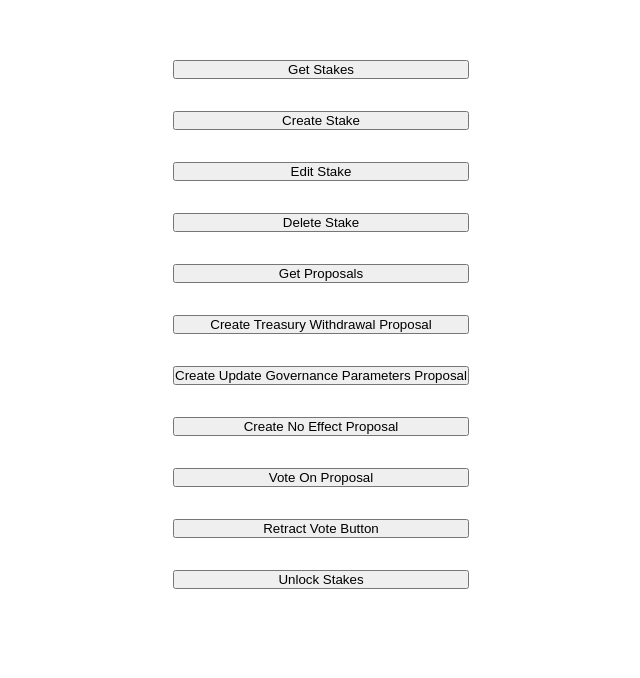
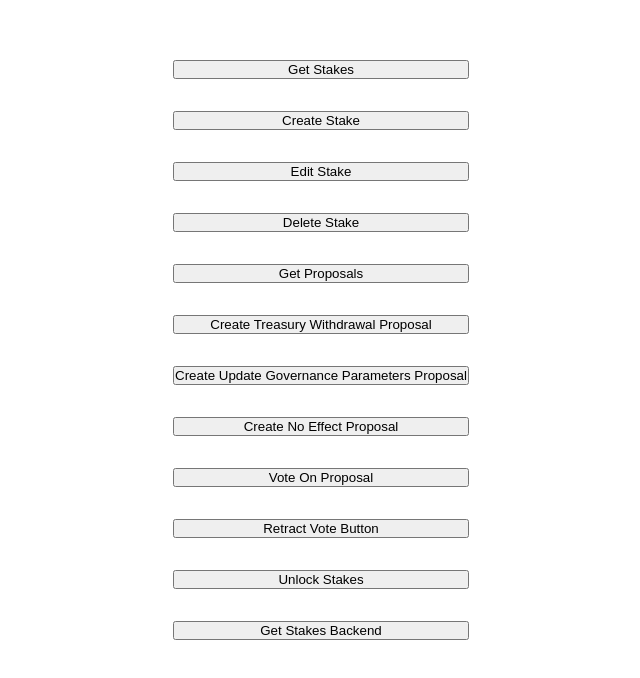
Before and after one commit to ClearContracts/sdk-test-app, a Next.js app: page / in a window 1280 px wide. Shown: the part 104-782 px from the top of the page, without its empty margins (319-959 px from the left). Built offline with nearby package versions, Linux system fonts and the light colour scheme.

Commit message:
Add example of getting stakes from backend

```diff
--- /dev/null
+++ b/src/app/getStakesBackendButton.tsx
@@ -0,0 +1,40 @@
+interface Props {
+  // eslint-disable-next-line @typescript-eslint/no-explicit-any
+  setStakes: any;
+}
+
+/**
+ * Sends a request to the Clarity Sync server to retrieve all stakes for a specific used address for a specific DAO.
+ * This is an example of how to use the Clarity SDK to retrieve stakes from the Clarity Sync server from a backend
+ * environment. It is up to you how to acquire the wallet's used Bech32 addresses.
+ * @param setStakes - Function to set the stakes
+ * @returns Array of stakes
+ */
+const GetStakesBackendButton = (props: Props) => {
+  const { setStakes } = props;
+
+  const handleOnClick = async () => {
+    // Note that it is up to you how to acquire the
+    // wallet's used Bech32 addresses.
+    const arrayOfAddresses = [
+      "e59210e73658506638e642a83f4e0671e73b9bcfdda25123c333d5c8",
+      "7872b5748f6a476235c2cb7e635daf869fa65d690943d02a225f932b",
+      "34e63645b8ccb7ebcdc4855a0bbcc7acbefed8b3d11f6b325d08c0cb",
+      "2952e33728c2fccbef6b717034e7184fdee1c2210b594b80da5f185d",
+      "e59210e73658506638e642a83f4e0671e73b9bcfdda25123c333d5c8",
+      "7872b5748f6a476235c2cb7e635daf869fa65d690943d02a225f932b",
+      "34e63645b8ccb7ebcdc4855a0bbcc7acbefed8b3d11f6b325d08c0cb",
+      "2952e33728c2fccbef6b717034e7184fdee1c2210b594b80da5f185d",
+    ];
+    const res = await fetch(
+      "/api/getStakes?usedAddresses=" + arrayOfAddresses.join(",")
+    );
+    const data = await res.json();
+    setStakes(data);
+    console.log("Stakes", data);
+  };
+
+  return <button onClick={handleOnClick}>Get Stakes Backend</button>;
+};
+
+export default GetStakesBackendButton;
--- a/src/app/page.tsx
+++ b/src/app/page.tsx
@@ -20,6 +20,7 @@ import VoteOnProposalButton from "./voteOnProposalButton";
 import RetractVoteButton from "./retractVoteButton";
 import UnlockStakesButton from "./createUnlockStakesButton";
 import { deriveStakeAddressFromRewardAddress } from "./deriveStakeAddressFromRewardAddress";
+import GetStakesBackendButton from "./getStakesBackendButton";
 
 export default function Home() {
   const [stakes, setStakes] = useState<Stake[]>([]);
@@ -37,7 +38,7 @@ export default function Home() {
         process.env.NEXT_PUBLIC_CARDANO_NETWORK as Networks,
         "Clarity"
       );
-      const wallet = await ClaritySDK.connectWallet("lace");
+      const wallet = await ClaritySDK.connectWallet("eternl");
       if (!wallet) {
         console.error("Wallet not connected");
         return;
@@ -71,6 +72,7 @@ export default function Home() {
         <VoteOnProposalButton proposals={proposals} stakes={stakes} />
         <RetractVoteButton proposals={proposals} />
         <UnlockStakesButton stakes={stakes} proposals={proposals} />
+        <GetStakesBackendButton setStakes={setStakes} />
       </main>
     </div>
   );
--- /dev/null
+++ b/src/pages/api/getStakes.ts
@@ -0,0 +1,28 @@
+import type { NextApiRequest, NextApiResponse } from "next";
+import ClaritySDK, { type Networks } from "@claritydao/clarity-sdk";
+
+ClaritySDK.initialize(
+  process.env.NEXT_PUBLIC_CARDANO_NETWORK as Networks,
+  "Clarity"
+);
+
+/**
+ * Sends a request to the Clarity Sync server to retrieve all stakes for a specific used address for a specific DAO
+ * @param req - Request object
+ * @param res - Response object
+ * @returns Array of stakes
+ */
+const getStakes = async (
+  req: NextApiRequest,
+  res: NextApiResponse
+): Promise<void | NextApiResponse> => {
+  const usedAddresses = req.query.usedAddresses;
+  if (!usedAddresses || Array.isArray(usedAddresses)) {
+    return res.status(400).json({ error: "Incorrect used addresses provided" });
+  }
+  const usedAddressesArray = usedAddresses.split(",");
+  const stakes = await ClaritySDK.getStakes(usedAddressesArray);
+  return res.status(200).json(stakes);
+};
+
+export default getStakes;
```
